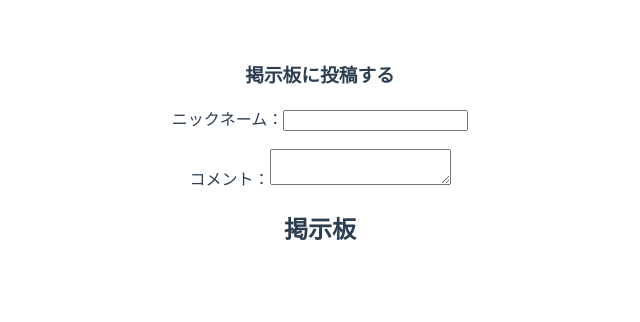
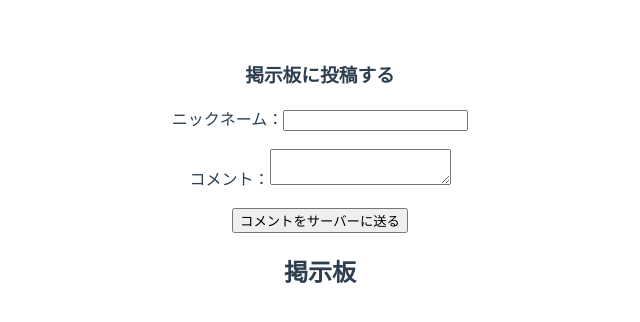
Before and after one commit to 5ma/study-vue-axios, a Vue app: page / in a window 1280 px wide. Shown: the top 322 px of the page, without its empty margins (320-960 px from the left). Built offline with nearby package versions, Linux system fonts and the light colour scheme.

Commit message:
✅ axiosのpostメソッドを使ってfirebaseのデーターベースにデータを送信する

```diff
--- a/src/App.vue
+++ b/src/App.vue
@@ -5,19 +5,47 @@
     <input type="text" id="name" v-model="name" /><br />
     <br />
     <label for="comment">コメント：</label>
-    <textarea id="comment" v-model="comment"></textarea>
+    <textarea id="comment" v-model="comment"></textarea><br />
+    <br />
+    <button type="button" @click="createComment(); resetForm()">コメントをサーバーに送る</button>
 
     <h2>掲示板</h2>
   </div>
 </template>
 
 <script>
+import axios from "axios";
 export default {
   data() {
     return {
       name: "",
       comment: "",
     };
+  },
+  methods: {
+    createComment() {
+      axios
+        .post("https://firestore.googleapis.com/v1/projects/vuejs-axios-88c40/databases/(default)/documents/comments", {
+          fields: {
+            name: {
+              stringValue: this.name,
+            },
+            comment: {
+              stringValue: this.comment,
+            },
+          },
+        })
+        .then((response) => {
+          console.log(response);
+        })
+        .catch((error) => {
+          console.log(error);
+        });
+    },
+    resetForm() {
+      this.name = "";
+      this.comment = "";
+    }
   },
 };
 </script>
```
